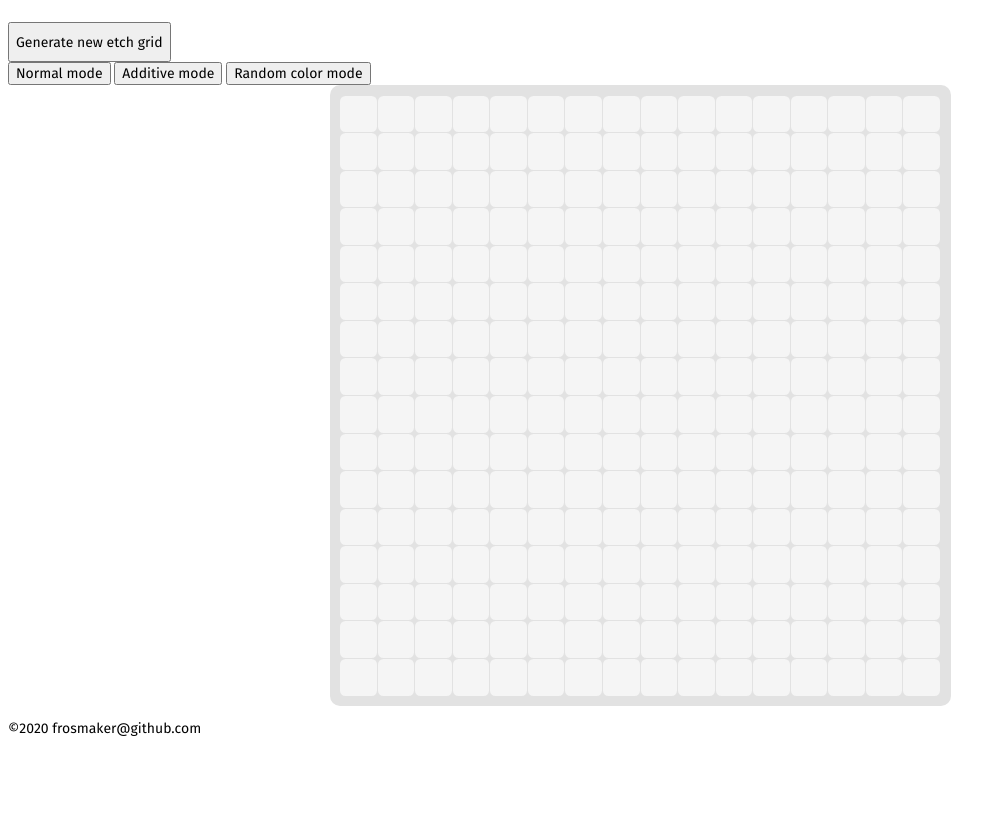
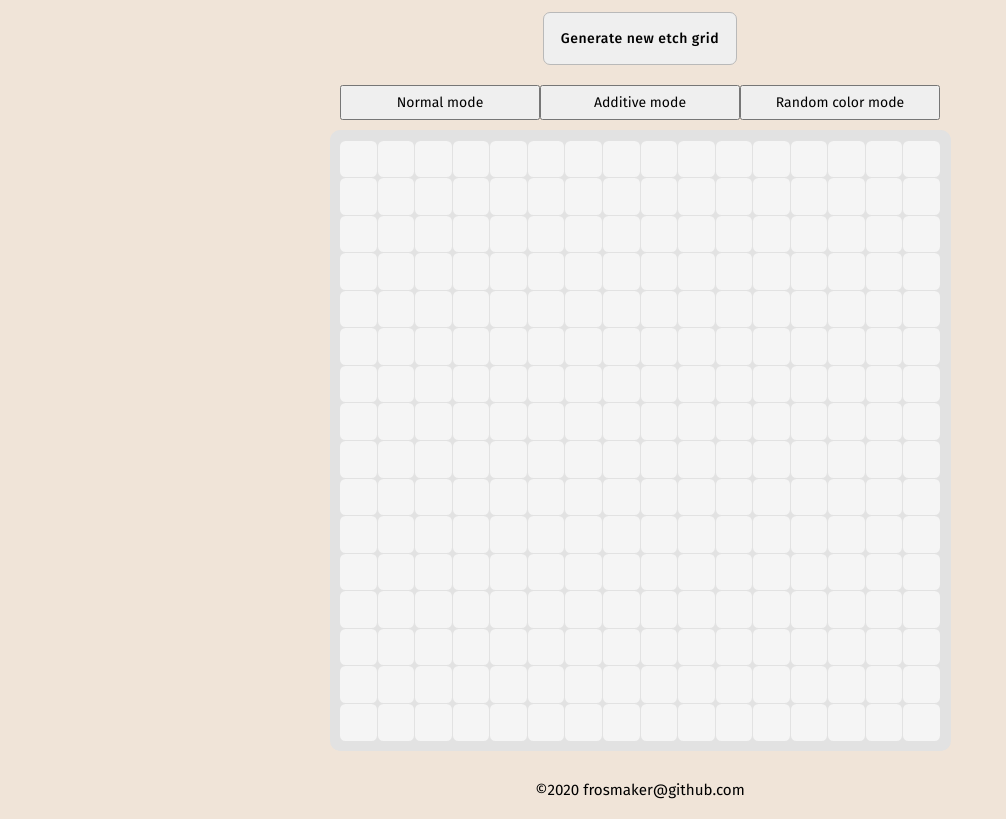
Before and after one commit to frosmaker392/top-etchasketch, a plain HTML site: page index.html in a window 1280 px wide. Shown: the part 118-937 px from the top of the page, without its empty margins (0-1006 px from the left). Before the commit the page ends 869 px from the top, so only its background shows below. Drawn offline with Linux system fonts and the light colour scheme.

Commit message:
Style buttons. Center some elements

```diff
--- a/index.html
+++ b/index.html
@@ -11,10 +11,10 @@
             <h1>Etch-a-Sketch</h1>
         </div>
         <button id="generate-btn">Generate new etch grid</button>
-        <div class="etch-type-container">
-            <button id="normal-btn" title="Square changes to black each pass">Normal mode</button>
-            <button id="additive-btn" title="Adds just a bit of black each pass">Additive mode</button>
-            <button id="random-btn" title="Square changes to a random color">Random color mode</button>
+        <div class="draw-type-container">
+            <button id="normal-btn" class="mode-btn" title="Square changes to black each pass">Normal mode</button>
+            <button id="additive-btn" class="mode-btn" title="Adds just a bit of black each pass">Additive mode</button>
+            <button id="random-btn" class="mode-btn" title="Square changes to a random color">Random color mode</button>
         </div>
         <div class="grid-container"></div>
         <footer>
--- a/styles.css
+++ b/styles.css
@@ -1,3 +1,7 @@
+html{
+    background-color: rgb(240, 228, 216);
+}
+
 body, button{
     font-size: 14px;
     font-family: 'Fira Sans', sans-serif;
@@ -9,10 +13,30 @@ h1{
     margin: 10px;
 }
 
+footer{
+    margin-top: 30px;
+    margin-bottom: 20px;
+
+    text-align: center;
+    font-size: 0.95rem;
+}
+
 .header{
     width: max-content;
-    margin: 15px auto 25px auto;
+    margin: 15px auto 15px auto;
     padding: 10px;
+}
+
+.mode-btn{
+    width: 200px;
+    padding: 7px;
+}
+
+.draw-type-container{
+    display: flex;
+    justify-content: center;
+
+    margin-bottom: 10px;
 }
 
 .grid-container{
@@ -35,5 +59,12 @@ h1{
 }
 
 #generate-btn{
-    height: 40px;
+    display: block;
+    margin: 5px auto 20px auto;
+    padding: 17px;
+
+    font-weight: 500;
+    letter-spacing: 0.5px;
+    border: 1px solid rgb(185, 185, 185);
+    border-radius: 7px;
 }
```
